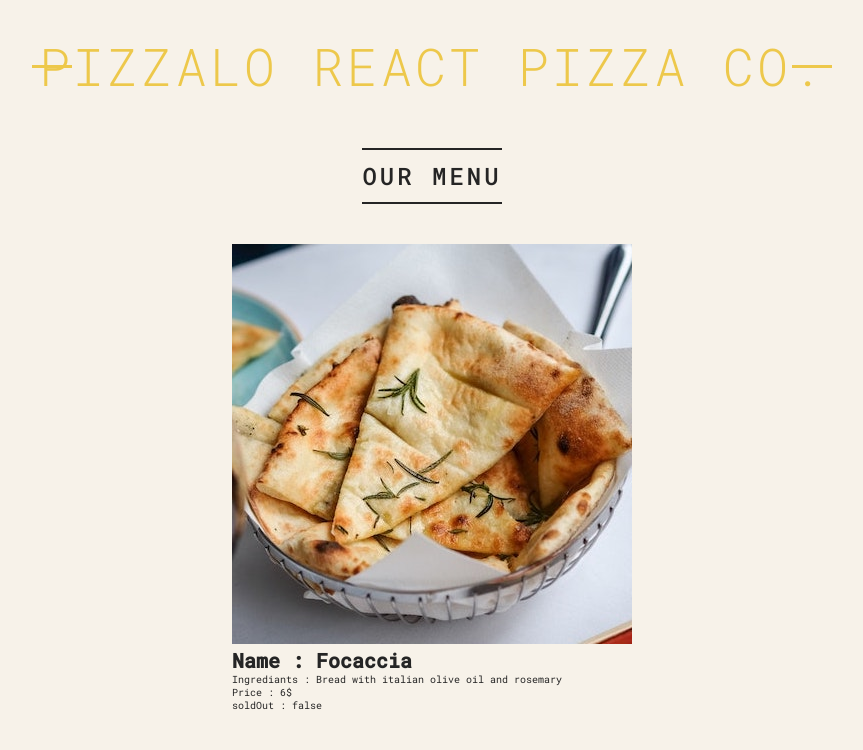
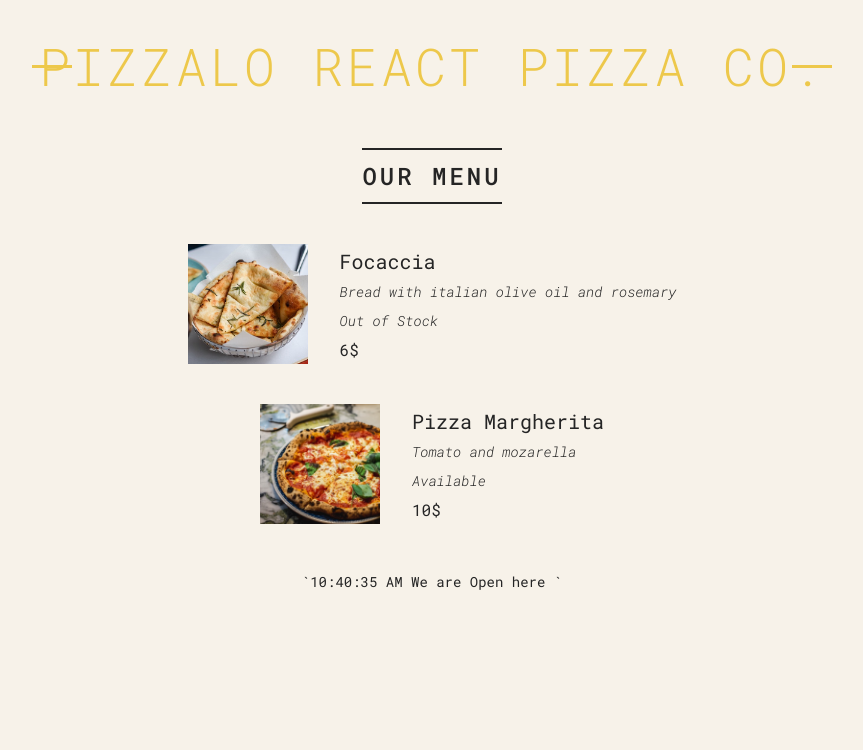
Before and after one commit to KeertanGir/React-Full, a React (Create React App) app in the folder pizza-menu/: page / in a window 1280 px wide. Shown: the top 750 px of the page, without its empty margins (208-1071 px from the left). Built offline with nearby package versions, Linux system fonts and the light colour scheme.

Commit message:
Learn Props for using the Pizzaa Dynamically

```diff
--- a/pizza-menu/src/App.js
+++ b/pizza-menu/src/App.js
@@ -1,13 +1,16 @@
 
 import './index.css'
 
-function Pizza() {
-  return ( <div>
-    <img src='pizzas/focaccia.jpg' alt='focaccia'></img>
-    <h1>Name : Focaccia </h1>
-    <p>Ingrediants : Bread with italian olive oil and rosemary</p>
-    <p>Price : 6$</p>
-    <p>soldOut : false</p>
+function Pizza(props) {
+  return ( <div className='pizza' >
+    <img src={props.picloc} alt={props.name}></img>
+    <div>
+    <h3>{props.name}</h3>
+    <p>{props.ingrediants}</p>
+    <p> {props.soldOut ?  "Available" : "Out of Stock" }</p>
+
+    <span>{props.price}$</span>
+    </div>
   </div> );
 }
 
@@ -29,11 +32,20 @@ function Footer() {
 function Menu() {
   return ( <main className='menu' >
     <h2>Our Menu</h2>
-    <Pizza />
-    <Pizza />
-    <Pizza />
-    <Pizza />
-    <Pizza />
+    <Pizza
+      name="Focaccia"
+      ingrediants = "Bread with italian olive oil and rosemary"
+      price = {6}
+      picloc="pizzas/focaccia.jpg"
+      soldOut={false} />
+
+    <Pizza
+      name="Pizza Margherita"
+      ingrediants = "Tomato and mozarella"
+      price = {10}
+      picloc="pizzas/margherita.jpg"
+      soldOut={true} />
+
     </main> );
 }
 
```
